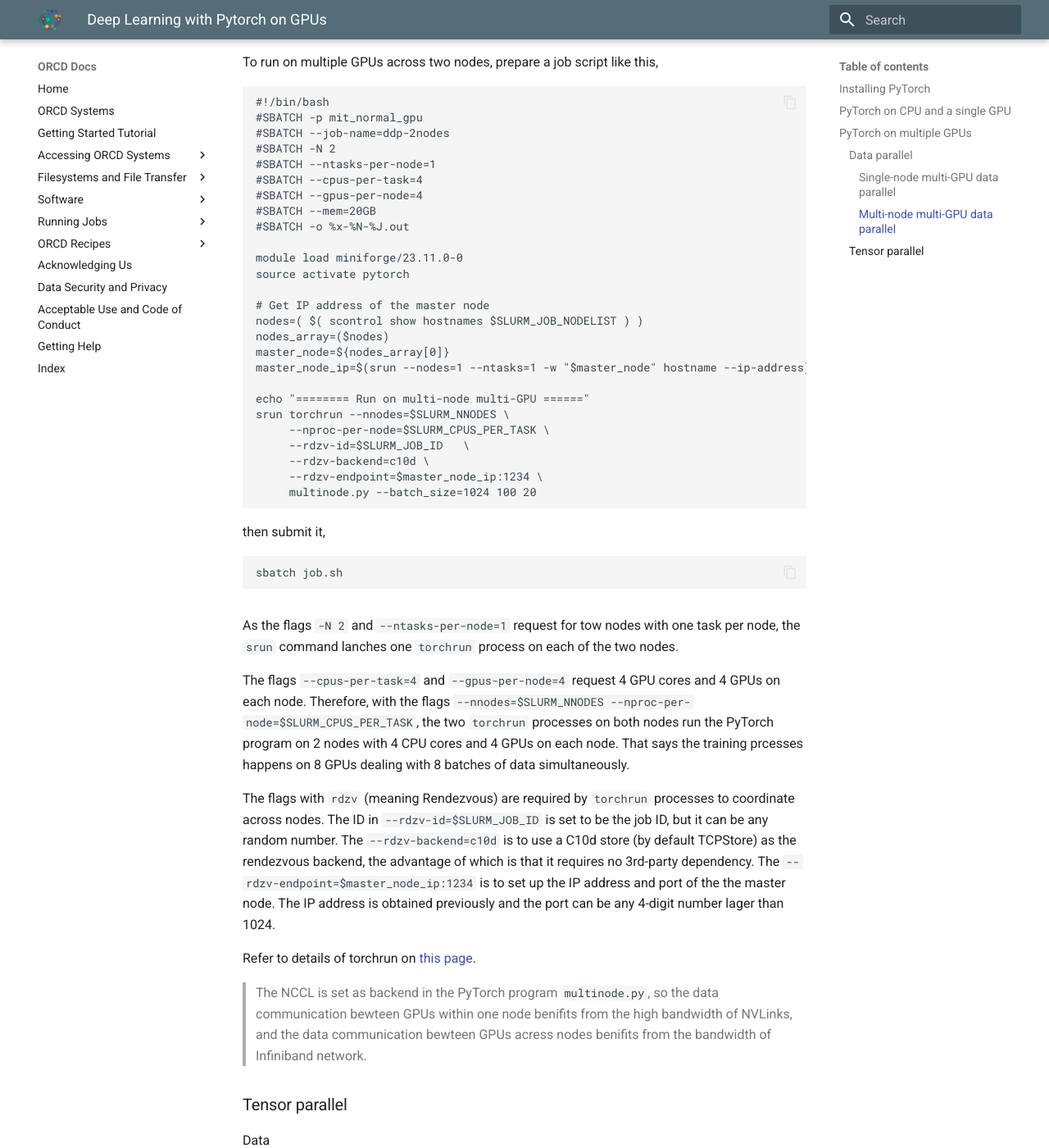
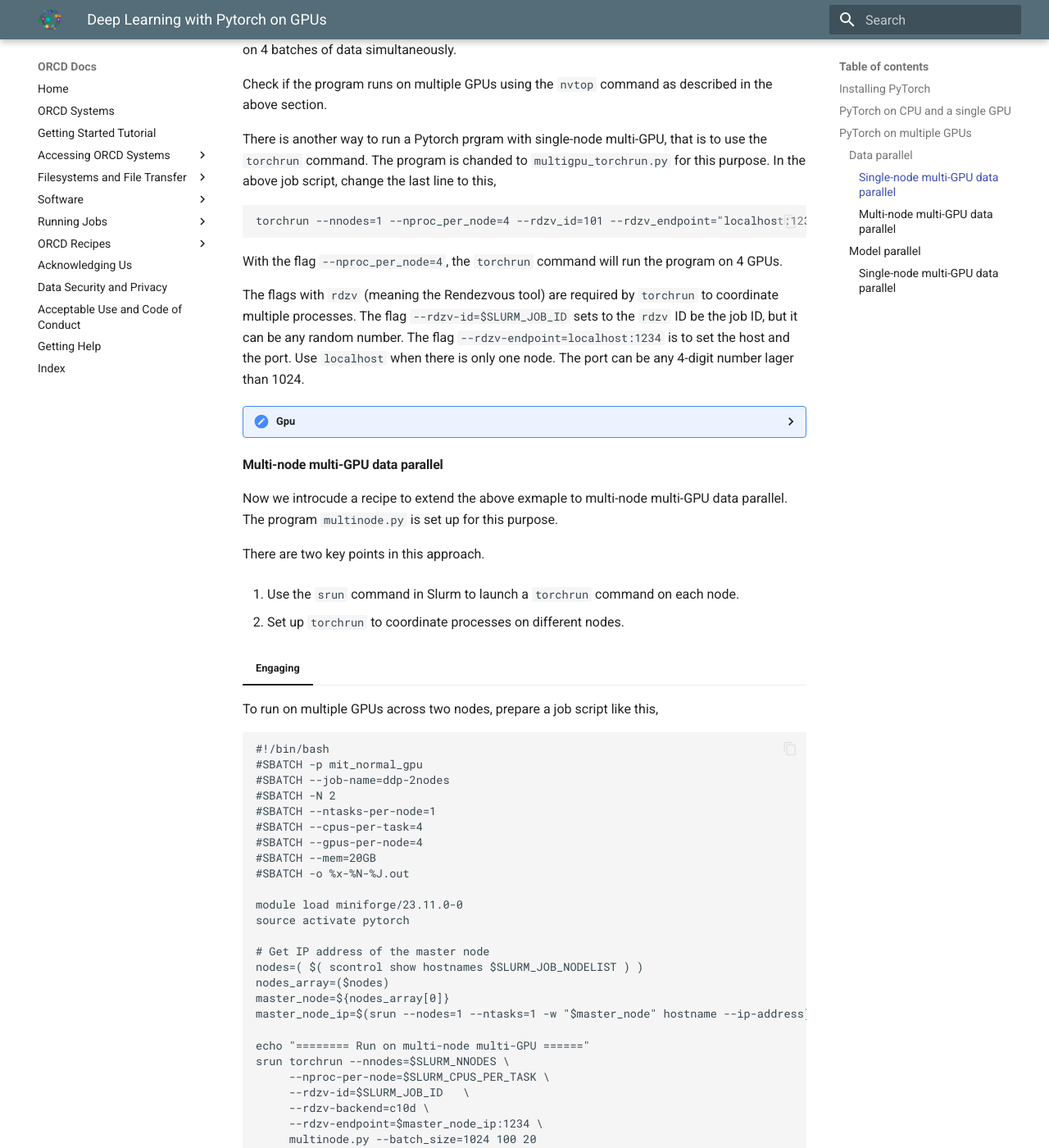
Before and after one commit to mit-orcd/orcd-docs-edit, an MkDocs documentation site: the page built from docs/recipes/torch-gpu.md, in a window 1280 px wide and 1400 px high, scrolled down 3228 px. Shown: the whole window at 82% size. Built offline with MkDocs 1.6.1 and Material for MkDocs 9.7.7, drawn with Linux system fonts in a browser that asks for light colours; some of the changed text lies outside the part shown.

Commit message:
torch-gpu

````diff
--- a/docs/recipes/torch-gpu.md
+++ b/docs/recipes/torch-gpu.md
@@ -8,11 +8,11 @@
 
 # Deep Learning with Pytorch on GPUs
 
- Deep leaning is the fundation of artificial intelligence nowadays. Deep leaning programs can be accelerated substantially on GPUs.
+Deep leaning is the fundation of artificial intelligence nowadays. Deep leaning programs can be accelerated substantially on GPUs.
 
 PyTorch is a popular Python package for working on deep learning projects.
 
-This page shows recipes to run Pytorch programs on GPUs.
+On this page, we inttoruce recipes to run deep-learning programs wtih Pytorch on GPUs.
 
 
 ## Installing PyTorch
@@ -23,14 +23,20 @@
      ```
      module load miniforge/24.3.0-0
      ```
-     Create a new environment and install PyToch with CUDA support,
+     Create a new environment and install PyToch,
      ```
      conda create -n torch
      source activate torch
      pip install torch
      ```
 
+     with CUDA support is by default.
+     Check if CUDA is installed.
+     Check NCCL.
+
 ## PyTorch on CPU and a single GPU
+
+We start with a recipe to run PyTorch on CPU and a single GPU.
 
 We use an example code training a convolutional neural network (CNN) with the CIFAR10 data set. Refer to [description of this example](https://pytorch.org/tutorials/beginner/blitz/cifar10_tutorial.html). Download the [codes for CPU](./scripts/torch-gpu/cnn_cifar10_cpu.py) and [for GPU](./scripts/torch-gpu/cnn_cifar10_gpu.py).
 
@@ -63,9 +69,9 @@
 
 The `-N 1 -n 2` requets two CPU cores on one node and the `--mem=10GB` means 10 GB of memory per node (not per core).
 
-The programs `cnn_cifar10_cpu.py` and `cnn_cifar10_gpu.py` will run on CPUs and a GPU respectively.
+The programs `cnn_cifar10_cpu.py` and `cnn_cifar10_gpu.py` will run on CPUs and a GPU respectively. When the problme size is large, the program will be accelerated on a GPU.
 
-While the job is running, check the hostname that it runs on,
+While the job is running, you can check if the program runs on GPU. First, check the hostname that it runs on,
 ```
 squeue -u $USER
 ```
@@ -73,26 +79,33 @@
 ```
 ssh <nodeXXX>
 ```
-and check if the program runs on a GPU with the `nvtop` command.
+and check if the the GPU usage with the `nvtop` command.
 
 
 ## PyTorch on multiple GPUs
 
-There are various parallelisms to implement distributed deep leaning on mulitple GPUs, including data parallel, tensor parallel, pipeline parallel, and expert parallel. Here are recipes to run programs on multiple GPUs based on the frist two parallelisms.
+Deep learning programs can be further accelerated on multiple GPUs.
+
+There are various parallelisms to enable distributed deep leaning on mulitple GPUs, including data parallel and model parallel. In the following two sections, we introduce recipes to run PyTorch programs on multiple GPUs based on these two parallelisms respectively.
 
 ### Data parallel
 
 Data parallel allows traning a model with multiple batches of data simultaneously. The model has to fit into the GPU memory.
 
+On a cluster, there are many nodes and multiple GPUs on each node. We first introduce a recipe to run PyTorch programs with multiple GPUs on one node, and then extend it to multiple nodes.
+
 We use an exmaple code that trains a linear network with a random data set, based on the [Distributed Data Parallel](https://PyTorch.org/docs/stable/notes/ddp.html) package in PyTorch. Refer to the description of [this example for multiple GPUs within one node](https://pytorch.org/tutorials/beginner/ddp_series_multigpu.html) and [for multiple GPUs across multiple nodes](https://pytorch.org/tutorials/intermediate/ddp_series_multinode.html).
 
-Download the codes [datautils.py](./scripts/torch-gpu/datautils.py), [multigpu.py](./scripts/torch-gpu/multigpu.py), and [multinode.py](./scripts/torch-gpu/multinode.py).
+Download the codes for this example: [datautils.py](./scripts/torch-gpu/datautils.py), [multigpu.py](./scripts/torch-gpu/multigpu.py), [multigpu_torchrun.py](./scripts/torch-gpu/multigpu_torchrun.py), and [multinode.py](./scripts/torch-gpu/multinode.py).
+
 
 #### Single-node multi-GPU data parallel
 
+We first introcude a recipe for for single-node multi-GPU data parallel. The program `multigpu.py` is set up for this purpose.
+
 === "Engaging"
 
-    To run the program on multiple GPUs within one node, prepare a job script named `job.sh` like this,
+    To run the program on 4 GPUs within one node, prepare a job script named `job.sh` like this,
      ```
      #!/bin/bash
      #SBATCH -p mit_normal_gpu
@@ -117,13 +130,32 @@
 
 The `-N 1 -n 4 --gres=gpu:4` flags requet 4 GPU cores and 4 GPUs on one node. For most GPU programs, it is recommended to set the number of CPU cores no less than the number of GPUs.
 
-The PyTorch program will run on 4 GPUs on a single node. The training prcesses happens on 4 batches of data simultaneously.
+The program `multigpu.py` will run on 4 GPUs on a single node. The training prcesses happens on 4 batches of data simultaneously.
 
 Check if the program runs on multiple GPUs using the `nvtop` command as described in the above section.
 
-> The NVIDIA Collective Communications Library (NCCL) is set as backend in the PyTorch program `multigpu.py`, so the data communication bewteen GPUs within one node benifits from the high bandwidth of NVLinks.
+There is another way to run a Pytorch prgram with single-node multi-GPU, that is to use the `torchrun` command. The program is chanded to `multigpu_torchrun.py` for this purpose. In the above job script, change the last line to this,
+```
+torchrun --nnodes=1 --nproc_per_node=4 --rdzv_id=101 --rdzv_endpoint="localhost:1234" multigpu_torchrun.py --batch_size=1024 100 20
+```
+
+With the flag `--nproc_per_node=4`, the `torchrun` command will run the program on 4 GPUs.
+
+The flags with `rdzv` (meaning the Rendezvous tool) are required by `torchrun` to coordinate multiple processes. The flag `--rdzv-id=$SLURM_JOB_ID` sets to the `rdzv` ID be the job ID, but it can be any random number. The flag `--rdzv-endpoint=localhost:1234 ` is to set the host and the port. Use `localhost` when there is only one node. The port can be any 4-digit number lager than 1024.
+
+??? GPU communication within one node
+    The NVIDIA Collective Communications Library (NCCL) is set as backend in the PyTorch programs `multigpu.py` and `multigpu_torchrun.py`, so the data communication bewteen GPUs within one node benifits from the high bandwidth of NVLinks.
+
 
 #### Multi-node multi-GPU data parallel
+
+Now we introcude a recipe to extend the above exmaple to multi-node multi-GPU data parallel. The program `multinode.py` is set up for this purpose.
+
+There are two key points in this approach.
+
+1. Use the `srun` command in Slurm to launch a `torchrun` command on each node.
+
+2. Set up `torchrun` to coordinate processes on different nodes.
 
 === "Engaging"
 
@@ -161,18 +193,37 @@
      sbatch job.sh
      ```
 
-As the flags `-N 2` and `--ntasks-per-node=1` request for tow nodes with one task per node, the `srun` command lanches one `torchrun` process on each of the two nodes.
+The `srun` command lanches a `torchrun` process on each of the two nodes, as the `#SBATCH` flags `-N 2` and `--ntasks-per-node=1` request for tow nodes with one task per node.
 
-The flags `--cpus-per-task=4` and `--gpus-per-node=4` request 4 GPU cores and 4 GPUs on each node.
-Therefore, with the flags `--nnodes=$SLURM_NNODES --nproc-per-node=$SLURM_CPUS_PER_TASK`, the two `torchrun` processes on both nodes run the PyTorch program on 2 nodes with 4 CPU cores and 4 GPUs on each node. That says the training prcesses happens on 8 GPUs dealing with 8 batches of data simultaneously.
+The `#SBATCH` flags `--cpus-per-task=4` and `--gpus-per-node=4` request 4 GPU cores and 4 GPUs on each node. Accordingly, the `torchrun` flags are set as `--nnodes=$SLURM_NNODES --nproc-per-node=$SLURM_CPUS_PER_TASK`, so that the `torchrun` command runs the program on 4 CPU cores and 4 GPUs on each of the two nodes. That says the training prcesses happens on 8 GPUs.
 
-The flags with `rdzv` (meaning Rendezvous) are required by `torchrun` processes to coordinate across nodes. The ID in `--rdzv-id=$SLURM_JOB_ID` is set to be the job ID, but it can be any random number. The `--rdzv-backend=c10d` is to use a C10d store (by default TCPStore) as the rendezvous backend, the  advantage of which is that it requires no 3rd-party dependency. The `--rdzv-endpoint=$master_node_ip:1234 ` is to set up the IP address and port of the the master node. The IP address is obtained previously and the port can be any 4-digit number lager than 1024.
+The flags with `rdzv` are required by `torchrun` to coordinate processes across nodes. The `--rdzv-backend=c10d` is to use a C10d store (by default TCPStore) as the rendezvous backend, the  advantage of which is that it requires no 3rd-party dependency. The `--rdzv-endpoint=$master_node_ip:1234 ` is to set up the IP address and port of the the master node. The IP address is obtained in a previous part in the job script.
 
 Refer to details of torchrun on [this page](https://pytorch.org/docs/stable/elastic/run.html).
 
-> The NCCL is set as backend in the PyTorch program `multinode.py`, so the data communication bewteen GPUs within one node benifits from the high bandwidth of NVLinks, and the data communication bewteen GPUs acress nodes benifits from the bandwidth of Infiniband network.
+??? GPU communication within one node nad across nodes
+    The NCCL is set as backend in the PyTorch program `multinode.py`, so the data communication bewteen GPUs within one node benifits from the high bandwidth of NVLinks, and the data communication bewteen GPUs acress nodes benifits from the bandwidth of Infiniband network.
 
 
-### Tensor parallel
 
-Data
+
+
+### Model parallel
+
+In a training process of deep learning, the model size is big, especially for the large language models (LLMs) based on the transformer architecture. When the module does not fit in a GPU memory, normal data parallel mentioned above does not work. There is a [Fully Sharded Data Parallel (FSDP)](https://pytorch.org/blog/introducing-pytorch-fully-sharded-data-parallel-api/) approach in PyTorch to split the model into multiple GPUs so that the memory requreiment fits, but this approach is still within the data parallel framework and does not gain additional speed up beyond data parallel.
+
+A more appropriate approach is model parallel, which split the model into the memory of multiple GPUs and speed up the computation too. There are various schemes of model parallel, such as pipeline parallel and tensor parallel. Usually, model parallel is applied on top of data parallel to gain further speed up.
+
+Her we use an example with hybrid FSDP
+
+hybrid
+
+FSDP cross node, tp within a node, more data communication.
+
+https://github.com/pytorch/tutorials/blob/main/intermediate_source/TP_tutorial.rst
+
+Download the codes
+
+#### Single-node multi-GPU data parallel
+
+hybrid
````
